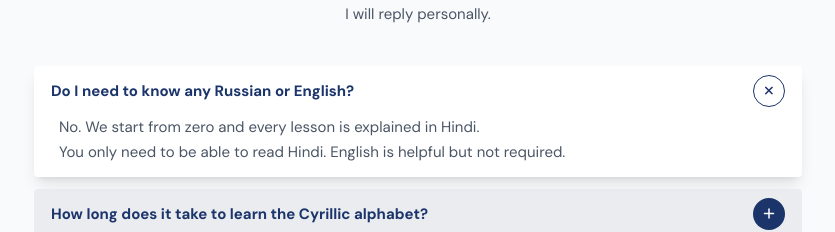
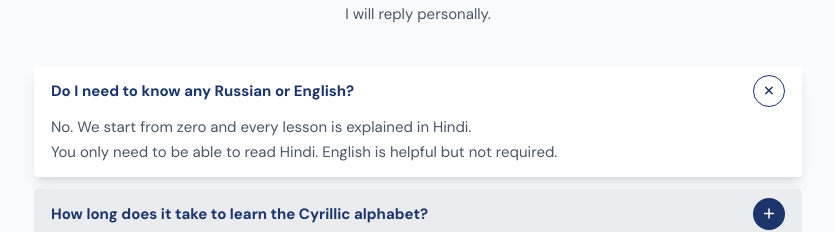
Before and after one commit to sandeepkamara12/Tutor, a React (Vite) app: page / in a window 1280 px wide. Shown: the part 5927-6159 px from the top of the page, without its empty margins (222-1057 px from the left). Built offline with nearby package versions, Linux system fonts and the light colour scheme; no server answers.

Commit message:
update the spacing in faq

```diff
--- a/src/components/Faq.jsx
+++ b/src/components/Faq.jsx
@@ -146,7 +146,7 @@ const Faq = () => {
                                     aria-hidden={!isOpen}
                                 >
                                     <div className="overflow-hidden">
-                                        <div className="pe-4 ps-6 pb-3 flex flex-col">
+                                        <div className="px-4 pb-3 flex flex-col">
                                             {faq.answers.map((answer, answerIndex) => (
                                                 <p
                                                     key={answerIndex}
```
